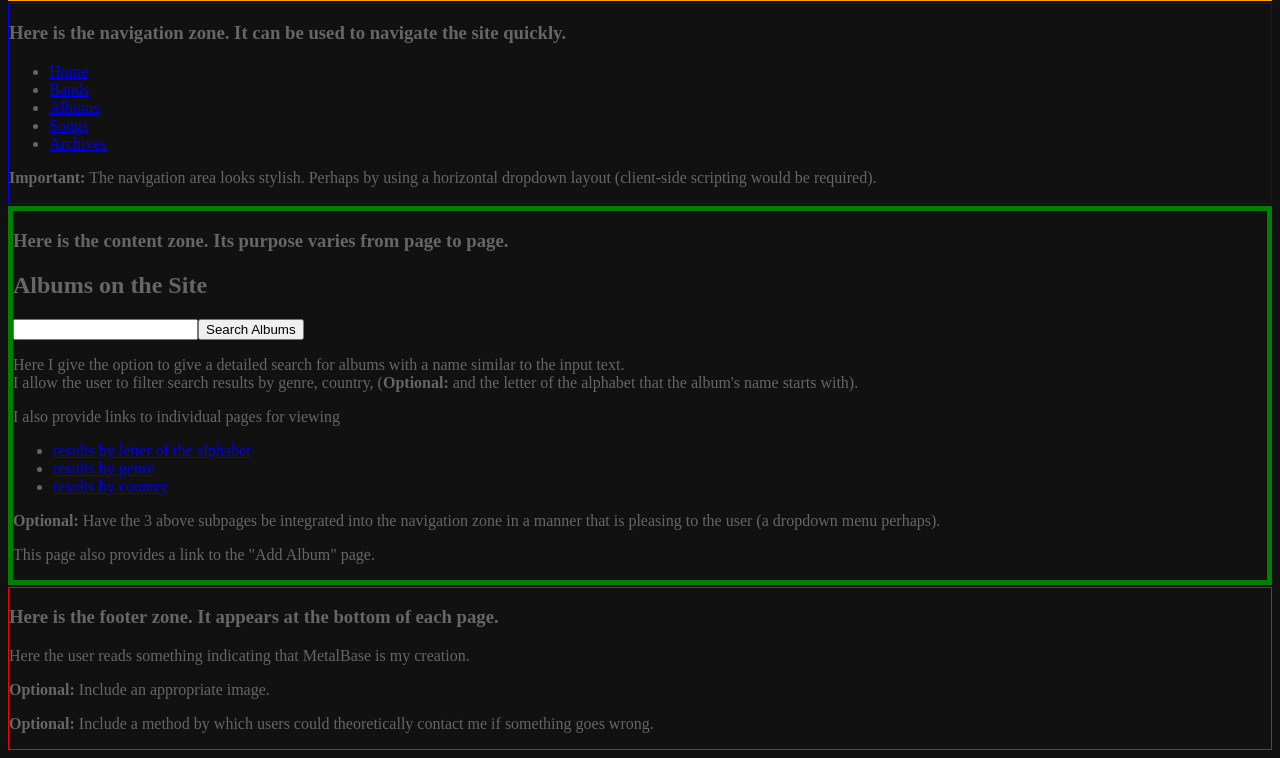
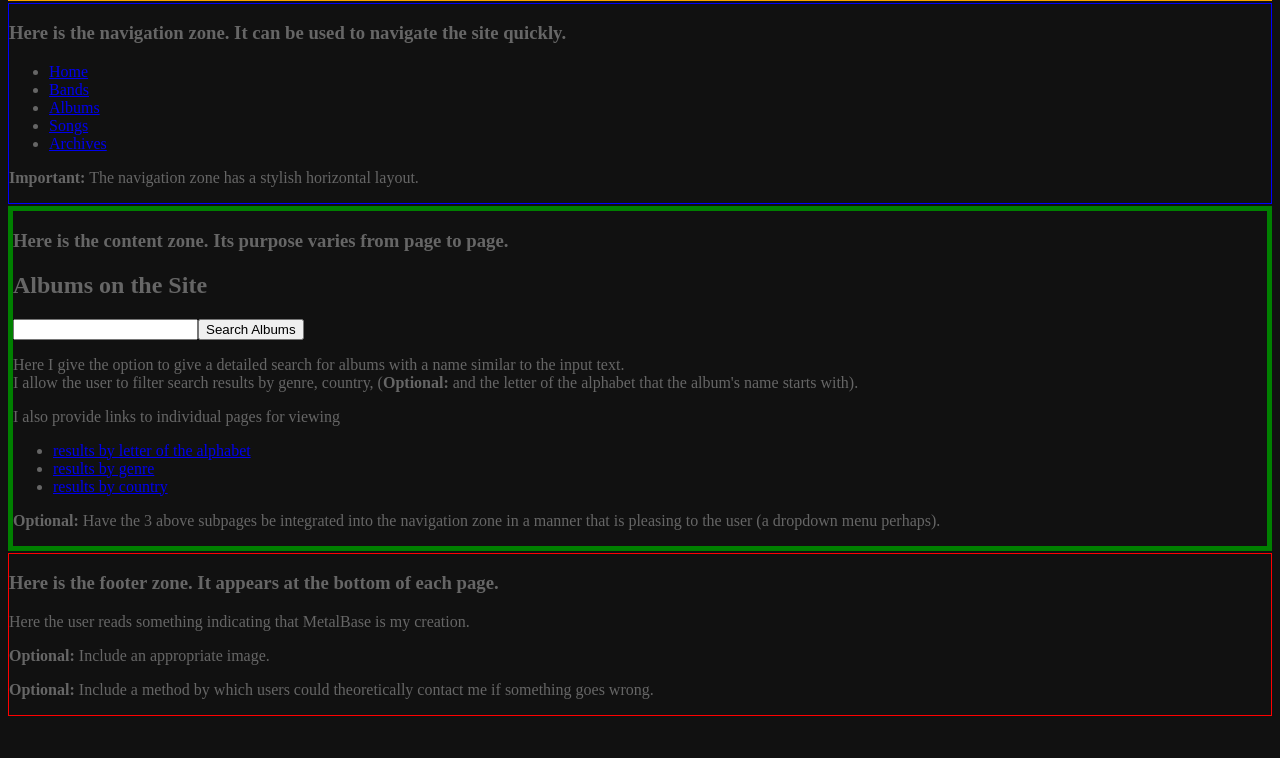
Before and after one commit to doug3230/MetalBase, a PHP site: page /albums.php in a window 1280 px wide. Shown: the part 164-922 px from the top of the page. After the commit the page ends 880 px from the top, so only its background shows below. Run offline with PHP 8.4, Linux system fonts and the light colour scheme.

Commit message:
Edited navigationzone and search pages
-removed reference to dropdown in navigationzone having it only be
mentioned in the Bands/Albums/Songs pages,
-removed reference to the "Add" pages in the search pages. This
functionality is now handled by the homepage.

```diff
--- a/Prototype/includes/navigationzone.html.php
+++ b/Prototype/includes/navigationzone.html.php
@@ -7,7 +7,6 @@
 		<li><a href="songs.php">Songs</a></li>
 		<li><a href="archives.php">Archives</a></li>
 	</ul>
-	<p><strong>Important:</strong> The navigation area looks
-	stylish. Perhaps by using a horizontal dropdown layout
-	(client-side scripting would be required).</p>
+	<p><strong>Important:</strong> The navigation zone
+		has a stylish horizontal layout.</p>
 </div> <!-- End of navigationzone div -->
--- a/Prototype/includes/searchpage.html.php
+++ b/Prototype/includes/searchpage.html.php
@@ -18,8 +18,6 @@
 				letter of the alphabet that the <?php echo $element;?>'s name starts with).</p>
 
 			<?php include 'includes/searchbyzone.html.php'; ?>
-
-			<p>This page also provides a link to the "Add <?php echo ucfirst($element);?>" page.</p>
 		</div> <!-- End of contentzone div -->
 
 		<?php include 'includes/footerzone.html.php'; ?>
```
